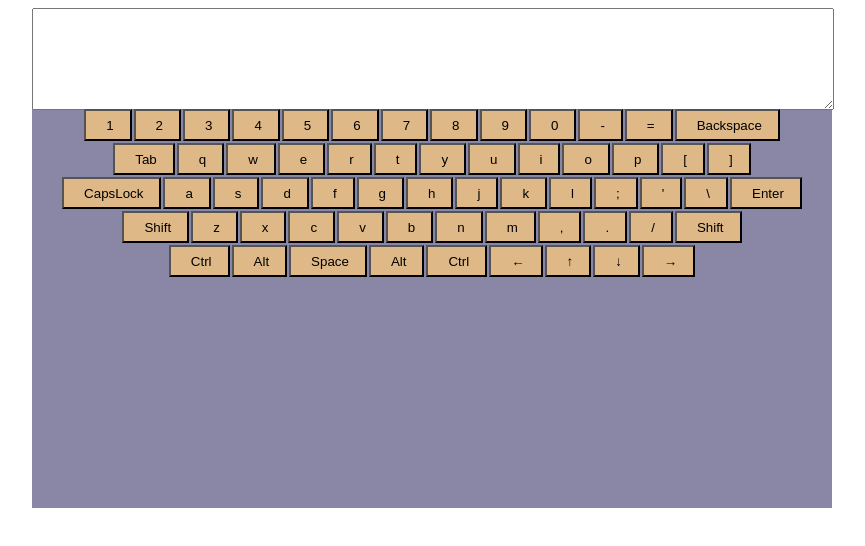
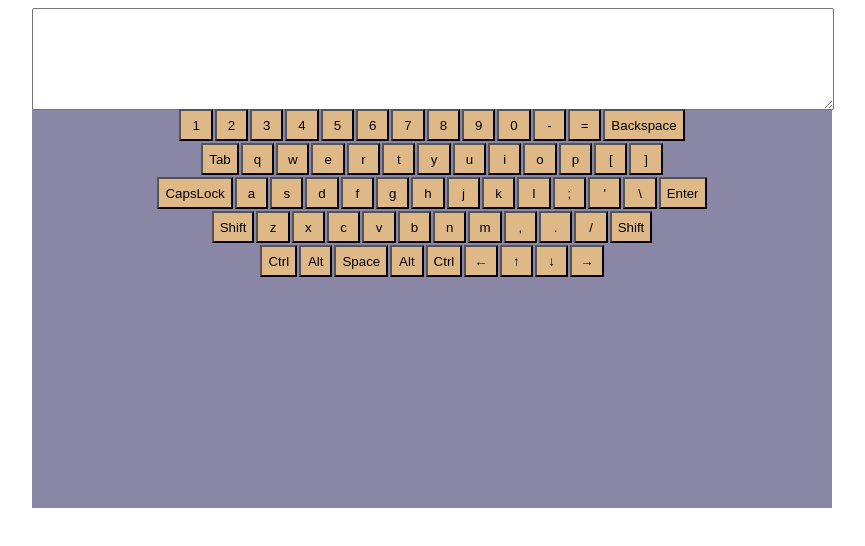
Before and after one commit to ZZH0C/Virtual-Keyboard, a website: page Index.html in a window 1280 px wide. Shown: the whole page, without its empty margins (208-1073 px from the left). Drawn offline with Linux system fonts and the light colour scheme.

Commit message:
fix: buttons length and line separators

```diff
--- a/Style.css
+++ b/Style.css
@@ -16,8 +16,8 @@
 }
 
 .button_class {
-    padding-left: 1.5em;
-    padding-right: 1.2em;
+    min-width: 2.5em;
+
     margin: 1px;
     width: auto;
     height: 2rem;
```
